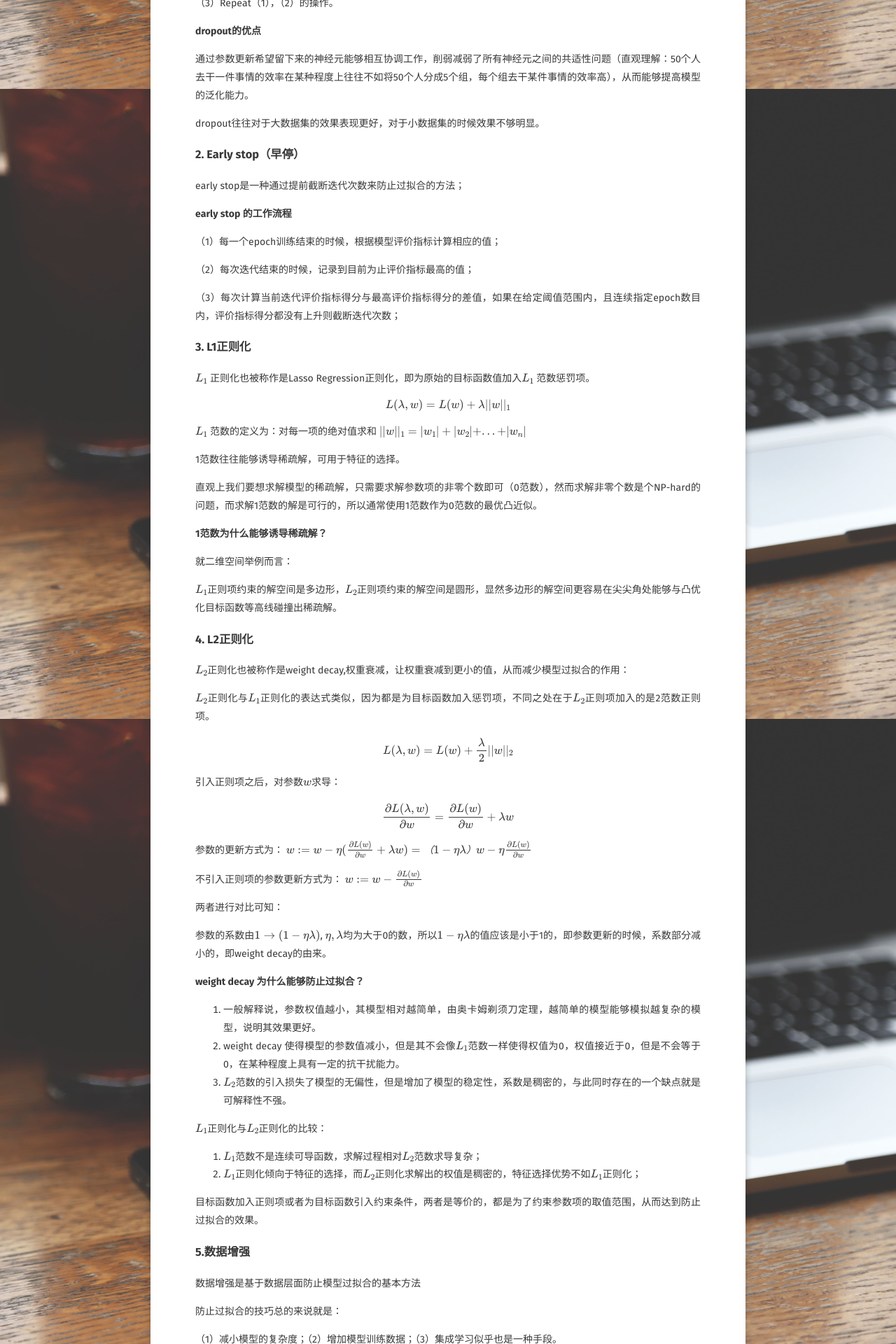
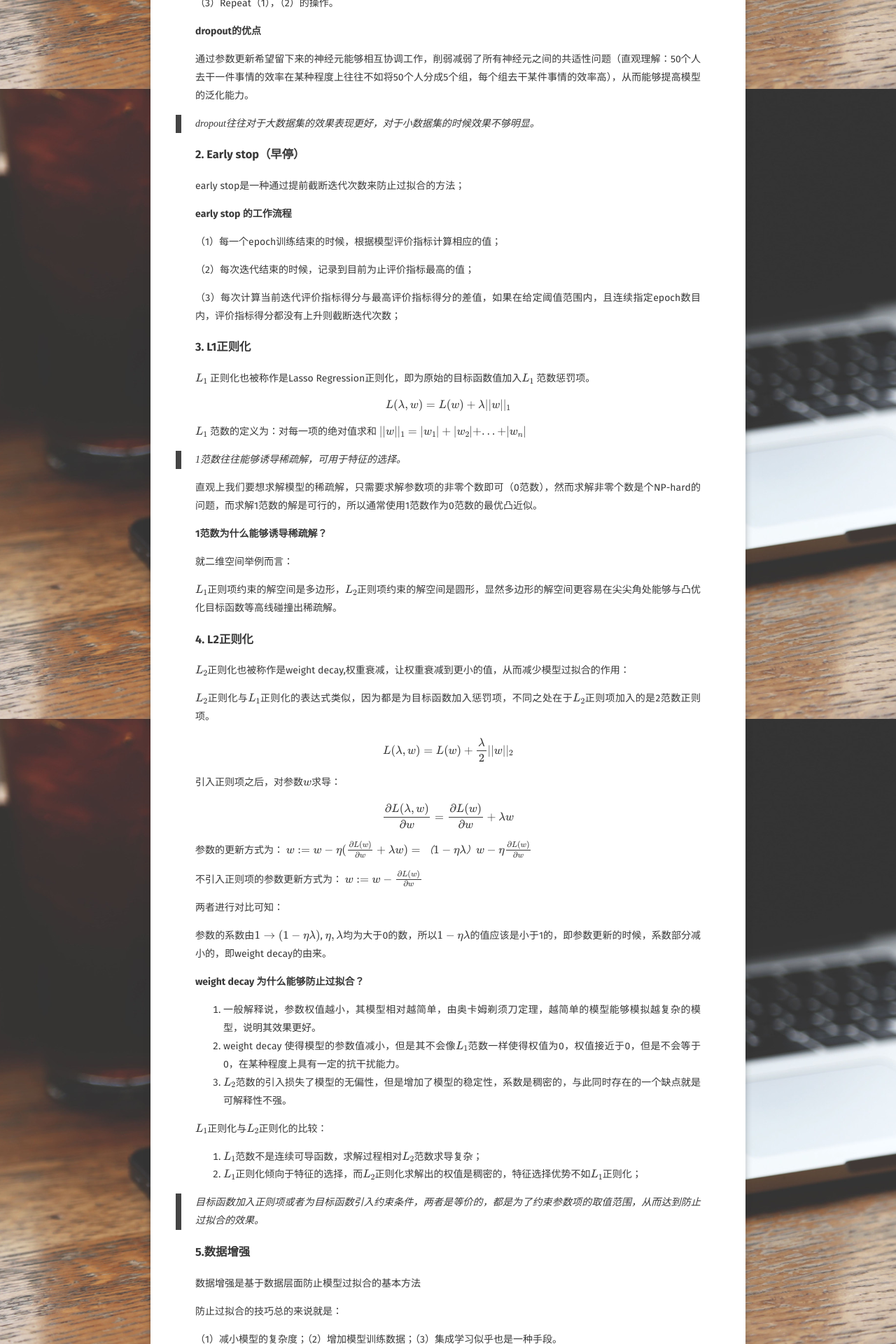
Before and after one commit to binEleanor/binEleanor.github.io, a Jekyll site: the page built from _posts/2019-08-10-浅析防止过拟合技巧.md, in a window 1280 px wide. Shown: the part 773-2693 px from the top of the page at 70% size. Built offline with Jekyll 4.4.1, drawn with Linux system fonts in a browser that asks for light colours; some web fonts are replaced; formulas are drawn with MathJax 3; comment, search, counter and statistics services are not loaded.

```diff
--- a/_posts/2019-08-10-浅析防止过拟合技巧.md
+++ b/_posts/2019-08-10-浅析防止过拟合技巧.md
@@ -31,7 +31,7 @@ comments: true
 
 通过参数更新希望留下来的神经元能够相互协调工作，削弱减弱了所有神经元之间的共适性问题（直观理解：50个人去干一件事情的效率在某种程度上往往不如将50个人分成5个组，每个组去干某件事情的效率高），从而能够提高模型的泛化能力。
 
-dropout往往对于大数据集的效果表现更好，对于小数据集的时候效果不够明显。
+> dropout往往对于大数据集的效果表现更好，对于小数据集的时候效果不够明显。
 
 
 ### 2. Early stop（早停）
@@ -60,7 +60,7 @@ $$
 ||w||_1 = |w_1| + |w_2| + ... + |w_n|
 $$
 
-1范数往往能够诱导稀疏解，可用于特征的选择。
+> 1范数往往能够诱导稀疏解，可用于特征的选择。
 
 直观上我们要想求解模型的稀疏解，只需要求解参数项的非零个数即可（0范数），然而求解非零个数是个NP-hard的问题，而求解1范数的解是可行的，所以通常使用1范数作为0范数的最优凸近似。
 
@@ -114,7 +114,7 @@ $$L_1$$正则化与$$L_2$$正则化的比较：
 1. $$L_1$$范数不是连续可导函数，求解过程相对$$L_2$$范数求导复杂；
 2. $$L_1$$正则化倾向于特征的选择，而$$L_2$$正则化求解出的权值是稠密的，特征选择优势不如$$L_1$$正则化；
 
-目标函数加入正则项或者为目标函数引入约束条件，两者是等价的，都是为了约束参数项的取值范围，从而达到防止过拟合的效果。
+> 目标函数加入正则项或者为目标函数引入约束条件，两者是等价的，都是为了约束参数项的取值范围，从而达到防止过拟合的效果。
 
 
 ### 5.数据增强
```
